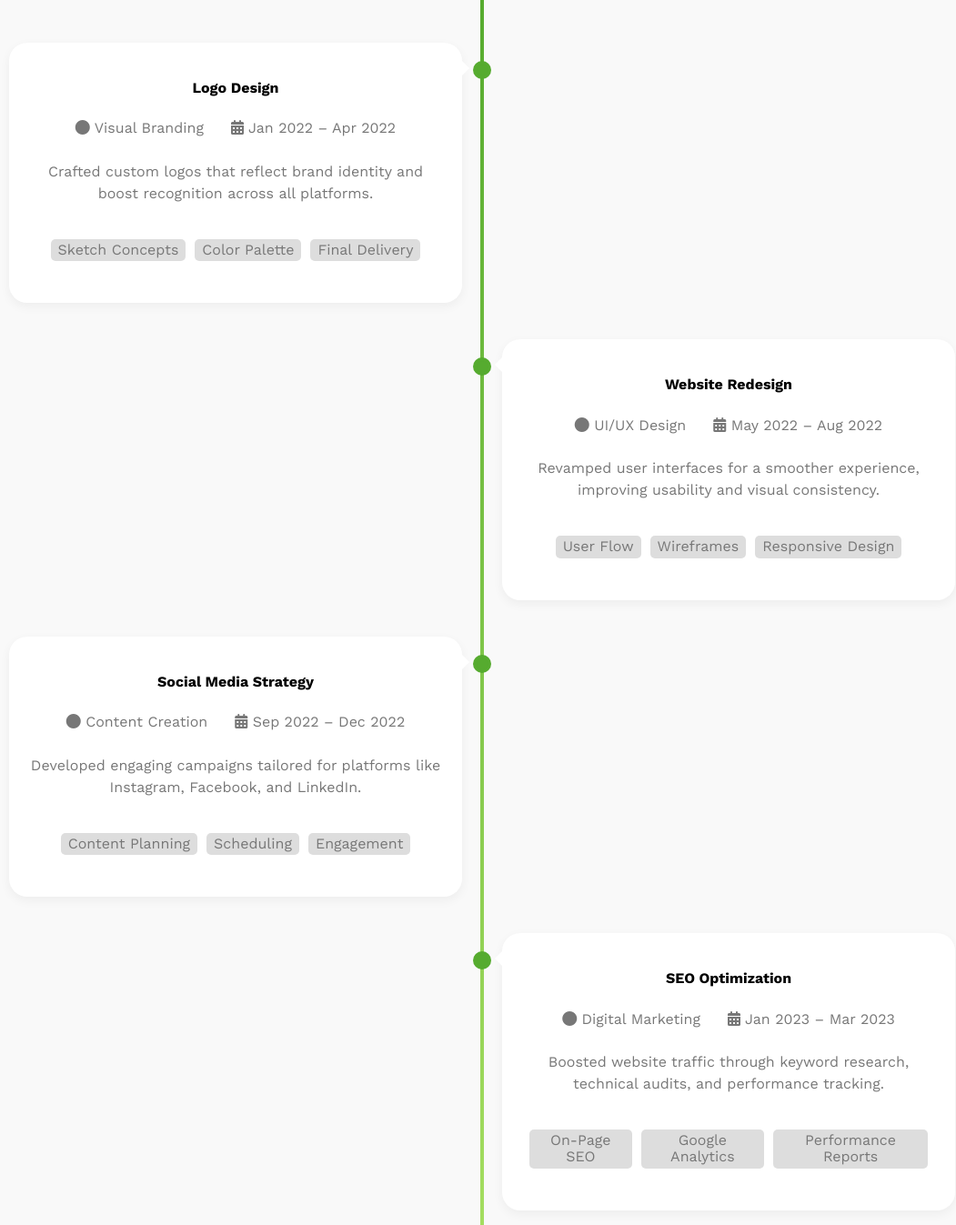
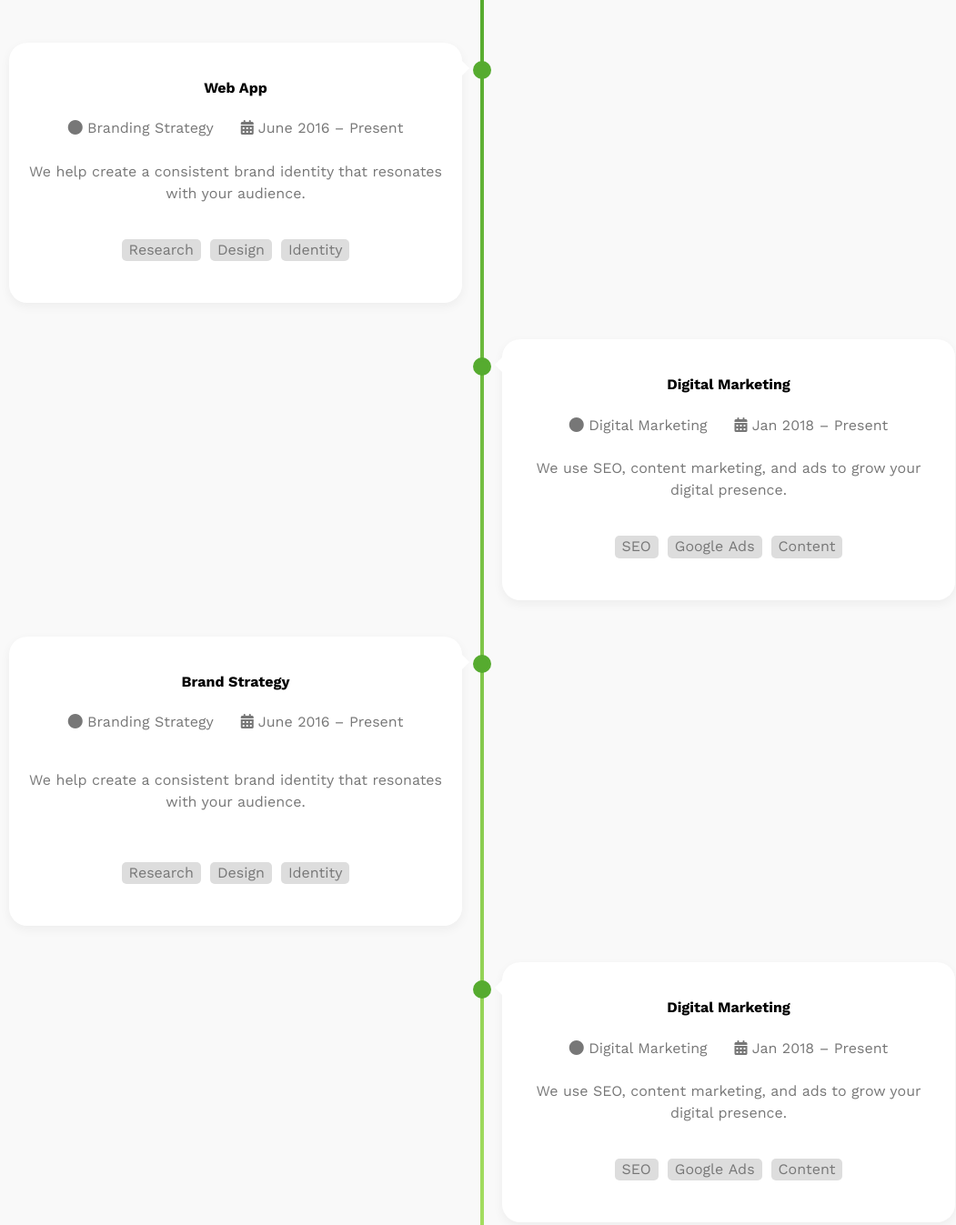
Before and after one commit to fares002/Special_desgin, a plain HTML site: page index.html in a window 1280 px wide. Shown: the part 3240-4587 px from the top of the page at 91% size, without its empty margins (110-1161 px from the left). Drawn offline with nearby package versions, Linux system fonts and the light colour scheme.

Commit message:
copy write

```diff
--- a/index.html
+++ b/index.html
@@ -159,74 +159,73 @@
                 <!-- Event 1 (left) -->
                 <div class="event">
                     <div class="box left" data-aos="fade-right" data-aos-duration="1000">
-                        <h4>Logo Design</h4>
+                        <h4>Web App</h4>
                         <div class="timeline-title">
-                            <p><i class="fa-solid fa-circle"></i> Visual Branding</p>
-                            <p><i class="fa-solid fa-calendar-days"></i> Jan 2022 – Apr 2022</p>
+                            <p><i class="fa-solid fa-circle"></i> Branding Strategy</p>
+                            <p><i class="fa-solid fa-calendar-days"></i> June 2016 – Present</p>
                         </div>
                         <div class="timeline-text">
-                            Crafted custom logos that reflect brand identity and boost recognition across all platforms.
+                            We help create a consistent brand identity that resonates with your audience.
                         </div>
                         <ul>
-                            <li>Sketch Concepts</li>
-                            <li>Color Palette</li>
-                            <li>Final Delivery</li>
+                            <li>Research</li><li>Design</li><li>Identity</li>
                         </ul>
                     </div>
                 </div>
                 <!-- Event 2 (right) -->
                 <div class="event">
                     <div class="box right" data-aos="fade-left" data-aos-duration="1000">
-                        <h4>Website Redesign</h4>
+                        <h4>Digital Marketing</h4>
                         <div class="timeline-title">
-                            <p><i class="fa-solid fa-circle"></i> UI/UX Design</p>
-                            <p><i class="fa-solid fa-calendar-days"></i> May 2022 – Aug 2022</p>
+                            <p><i class="fa-solid fa-circle"></i> Digital Marketing</p>
+                            <p><i class="fa-solid fa-calendar-days"></i> Jan 2018 – Present</p>
                         </div>
                         <div class="timeline-text">
-                            Revamped user interfaces for a smoother experience, improving usability and visual consistency.
+                            We use SEO, content marketing, and ads to grow your digital presence.
                         </div>
                         <ul>
-                            <li>User Flow</li>
-                            <li>Wireframes</li>
-                            <li>Responsive Design</li>
+                            <li>SEO</li>
+                            <li>Google Ads</li>
+                            <li>Content</li>
                         </ul>
                     </div>
                 </div>
-                <!-- Event 3 (left) -->
+                <!-- Event 1 (left) -->
                 <div class="event">
                     <div class="box left" data-aos="fade-right" data-aos-duration="1000">
-                        <h4>Social Media Strategy</h4>
+                        <h4>Brand Strategy</h4>
                         <div class="timeline-title">
-                            <p><i class="fa-solid fa-circle"></i> Content Creation</p>
-                            <p><i class="fa-solid fa-calendar-days"></i> Sep 2022 – Dec 2022</p>
+                            <p><i class="fa-solid fa-circle"></i> Branding Strategy</p>
+                            <p><i class="fa-solid fa-calendar-days"></i> June 2016 – Present</p>
                         </div>
                         <div class="timeline-text">
-                            Developed engaging campaigns tailored for platforms like Instagram, Facebook, and LinkedIn.
+                            <p>We help create a consistent brand identity that resonates with your audience.</p>
                         </div>
                         <ul>
-                            <li>Content Planning</li><li>Scheduling</li><li>Engagement</li>
+                            <li>Research</li><li>Design</li><li>Identity</li>
                         </ul>
                     </div>
                 </div>
-                <!-- Event 4 (right) -->
+                <!-- Event 2 (right) -->
                 <div class="event">
                     <div class="box right" data-aos="fade-left" data-aos-duration="1000">
-                        <h4>SEO Optimization</h4>
+                        <h4>Digital Marketing</h4>
                         <div class="timeline-title">
                             <p><i class="fa-solid fa-circle"></i> Digital Marketing</p>
-                            <p><i class="fa-solid fa-calendar-days"></i> Jan 2023 – Mar 2023</p>
+                            <p><i class="fa-solid fa-calendar-days"></i> Jan 2018 – Present</p>
                         </div>
                         <div class="timeline-text">
-                            Boosted website traffic through keyword research, technical audits, and performance tracking.
+                            We use SEO, content marketing, and ads to grow your digital presence.
                         </div>
                         <ul>
-                            <li>On-Page SEO</li><li>Google Analytics</li><li>Performance Reports</li>
+                            <li>SEO</li><li>Google Ads</li><li>Content</li>
                         </ul>
                     </div>
                 </div>
+
             </div>
         </div>
-    </section>
+        </section>
     <!-- Timeline section -->
     <!-- Testmonials Section -->
     <section class="tm">
```
